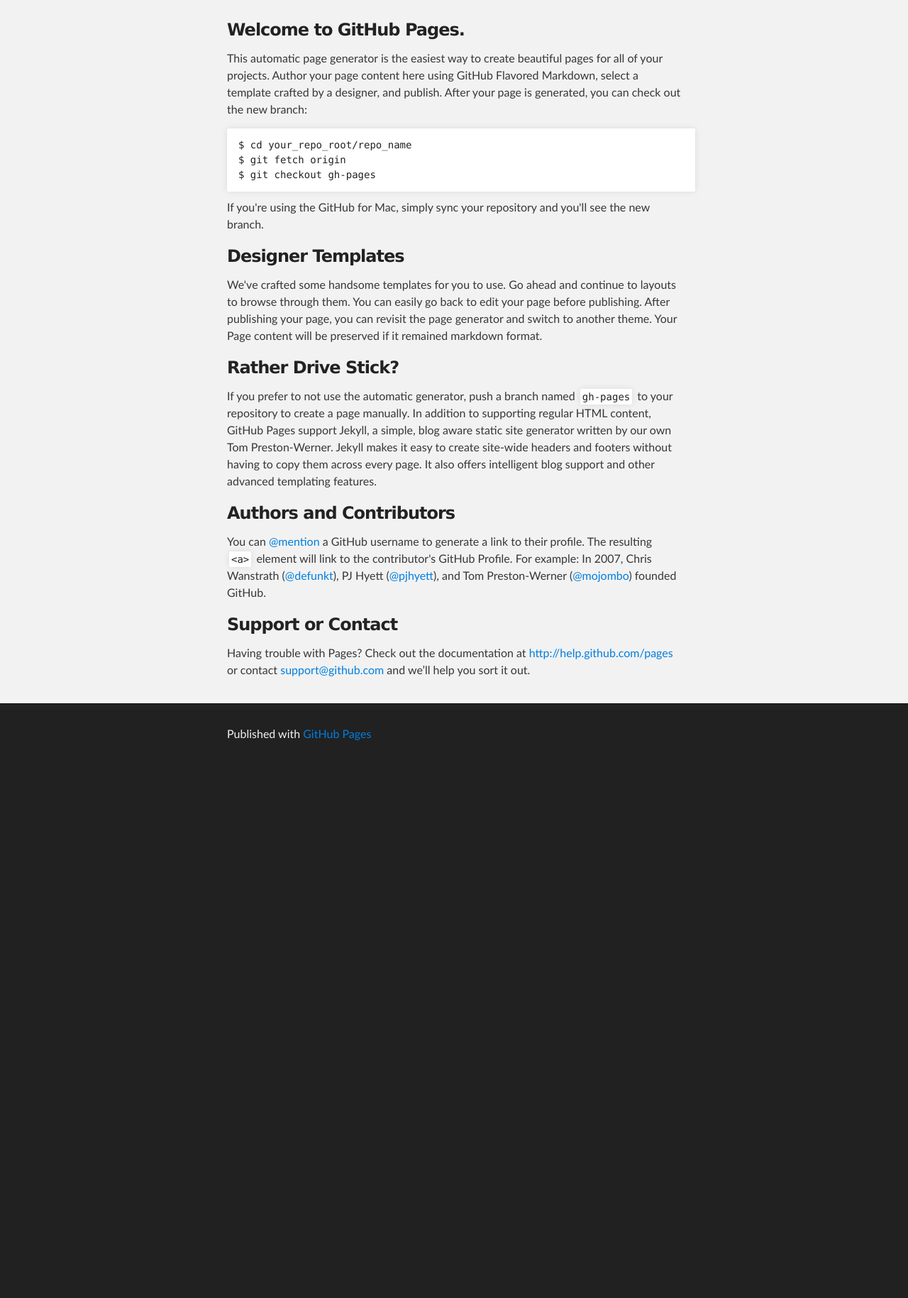
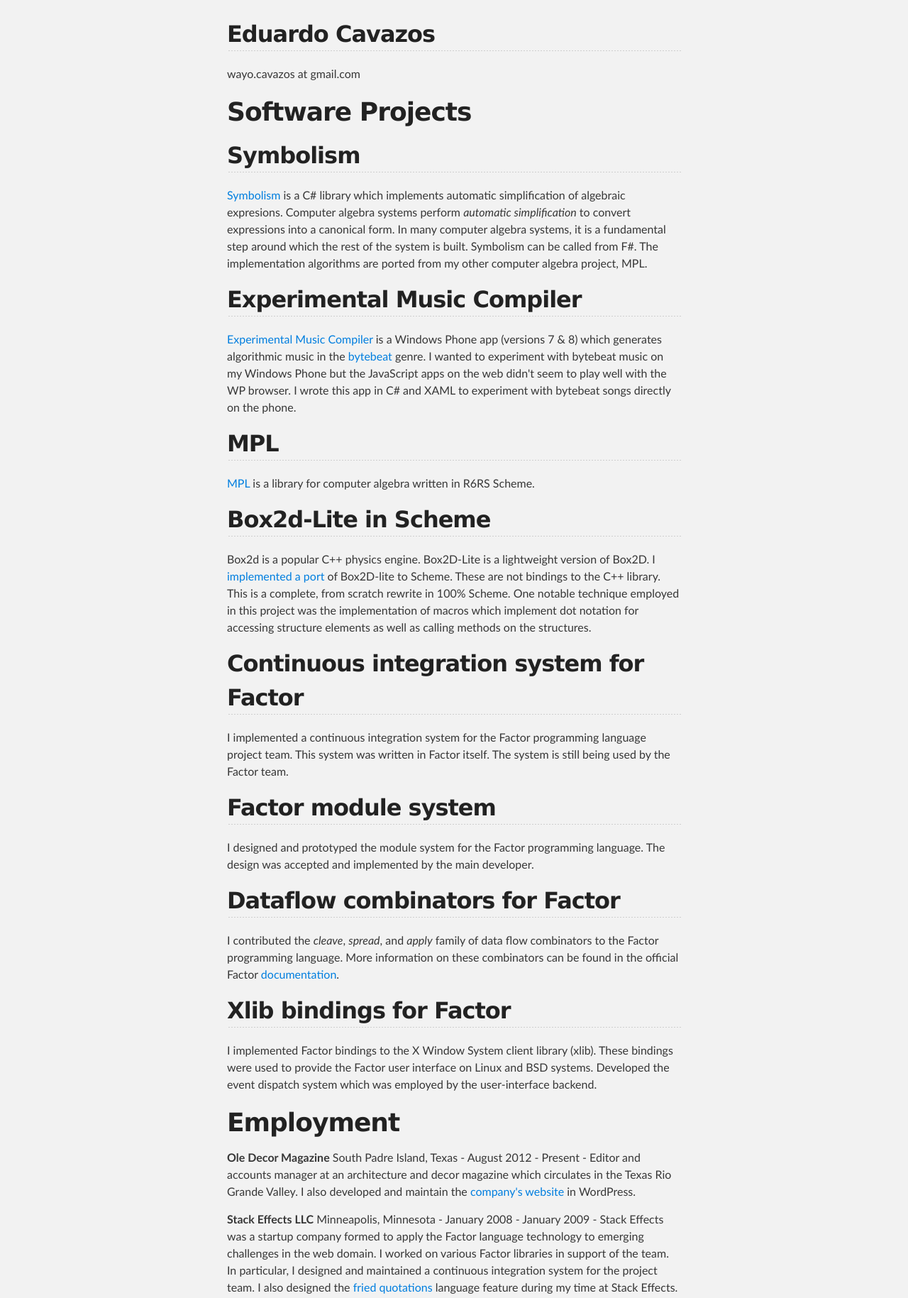
Before and after one commit to dharmatech/dharmatech.github.io, a plain HTML site: page index.html in a window 1280 px wide. Shown: the part 200-2029 px from the top of the page at 71% size. Before the commit the page ends 1281 px from the top, so only its background shows below. Drawn offline with Linux system fonts and the light colour scheme.

Commit message:
Replace master branch with page content via GitHub

```diff
--- a/index.html
+++ b/index.html
@@ -27,32 +27,59 @@
     <!-- MAIN CONTENT -->
     <div id="main_content_wrap" class="outer">
       <section id="main_content" class="inner">
-        <h3>Welcome to GitHub Pages.</h3>
+        <h2>Eduardo Cavazos</h2>
 
-<p>This automatic page generator is the easiest way to create beautiful pages for all of your projects. Author your page content here using GitHub Flavored Markdown, select a template crafted by a designer, and publish. After your page is generated, you can check out the new branch:</p>
+<p>wayo.cavazos at gmail.com</p>
 
-<pre><code>$ cd your_repo_root/repo_name
-$ git fetch origin
-$ git checkout gh-pages
-</code></pre>
+<h1>Software Projects</h1>
 
-<p>If you're using the GitHub for Mac, simply sync your repository and you'll see the new branch.</p>
+<h2>Symbolism</h2>
 
-<h3>Designer Templates</h3>
+<p><a href="https://github.com/dharmatech/Symbolism">Symbolism</a> is a C# library which implements automatic simplification of algebraic expresions. Computer algebra systems perform <em>automatic simplification</em> to convert expressions into a canonical form. In many computer algebra systems, it is a fundamental step around which the rest of the system is built. Symbolism can be called from F#. The implementation algorithms are ported from my other computer algebra project, MPL.</p>
 
-<p>We've crafted some handsome templates for you to use. Go ahead and continue to layouts to browse through them. You can easily go back to edit your page before publishing. After publishing your page, you can revisit the page generator and switch to another theme. Your Page content will be preserved if it remained markdown format.</p>
+<h2>Experimental Music Compiler</h2>
 
-<h3>Rather Drive Stick?</h3>
+<p><a href="http://www.windowsphone.com/en-us/store/app/experimental-music-compiler/370af565-51c8-4cd0-af6a-32d1e9a6690a">Experimental Music Compiler</a> is a Windows Phone app (versions 7 &amp; 8) which generates algorithmic music in the <a href="http://canonical.org/%7Ekragen/bytebeat/">bytebeat</a> genre. I wanted to experiment with bytebeat music on my Windows Phone but the JavaScript apps on the web didn't seem to play well with the WP browser. I wrote this app in C# and XAML to experiment with bytebeat songs directly on the phone.</p>
 
-<p>If you prefer to not use the automatic generator, push a branch named <code>gh-pages</code> to your repository to create a page manually. In addition to supporting regular HTML content, GitHub Pages support Jekyll, a simple, blog aware static site generator written by our own Tom Preston-Werner. Jekyll makes it easy to create site-wide headers and footers without having to copy them across every page. It also offers intelligent blog support and other advanced templating features.</p>
+<h2>MPL</h2>
 
-<h3>Authors and Contributors</h3>
+<p><a href="https://github.com/dharmatech/mpl">MPL</a> is a library for computer algebra written in R6RS Scheme.</p>
 
-<p>You can <a href="https://github.com/blog/821" class="user-mention">@mention</a> a GitHub username to generate a link to their profile. The resulting <code>&lt;a&gt;</code> element will link to the contributor's GitHub Profile. For example: In 2007, Chris Wanstrath (<a href="https://github.com/defunkt" class="user-mention">@defunkt</a>), PJ Hyett (<a href="https://github.com/pjhyett" class="user-mention">@pjhyett</a>), and Tom Preston-Werner (<a href="https://github.com/mojombo" class="user-mention">@mojombo</a>) founded GitHub.</p>
+<h2>Box2d-Lite in Scheme</h2>
 
-<h3>Support or Contact</h3>
+<p>Box2d is a popular C++ physics engine. Box2D-Lite is a lightweight version of Box2D. I <a href="https://github.com/dharmatech/box2d-lite">implemented a port</a> of Box2D-lite to Scheme. These are not bindings to the C++ library. This is a complete, from scratch rewrite in 100% Scheme. One notable technique employed in this project was the implementation of macros which implement dot notation for accessing structure elements as well as calling methods on the structures.</p>
 
-<p>Having trouble with Pages? Check out the documentation at <a href="http://help.github.com/pages">http://help.github.com/pages</a> or contact <a href="mailto:support@github.com">support@github.com</a> and we’ll help you sort it out.</p>
+<h2>Continuous integration system for Factor</h2>
+
+<p>I implemented a continuous integration system for the Factor programming language project team. This system was written in Factor itself. The system is still being used by the Factor team.</p>
+
+<h2>Factor module system</h2>
+
+<p>I designed and prototyped the module system for the Factor programming language. The design was accepted and implemented by the main developer.</p>
+
+<h2>Dataflow combinators for Factor</h2>
+
+<p>I contributed the <em>cleave</em>, <em>spread</em>, and <em>apply</em> family of data flow combinators to the Factor programming language. More information on these combinators can be found in the official Factor <a href="http://docs.factorcode.org/content/article-dataflow-combinators.html">documentation</a>.</p>
+
+<h2>Xlib bindings for Factor</h2>
+
+<p>I implemented Factor bindings to the X Window System client library (xlib). These bindings were used to provide the Factor user interface on Linux and BSD systems. Developed the event dispatch system which was employed by the user-interface backend.</p>
+
+<h1>Employment</h1>
+
+<p><strong>Ole Decor Magazine</strong> South Padre Island, Texas - August 2012 - Present - Editor and accounts manager at an architecture and decor magazine which circulates in the Texas Rio Grande Valley. I also developed and maintain the <a href="http://oledecor.com">company's website</a> in WordPress.</p>
+
+<p><strong>Stack Effects LLC</strong> Minneapolis, Minnesota - January 2008 - January 2009 - Stack Effects was a startup company formed to apply the Factor language technology to emerging challenges in the web domain. I worked on various Factor libraries in support of the team. In particular, I designed and maintained a continuous integration system for the project team. I also designed the <a href="http://docs.factorcode.org/content/article-fry.html">fried quotations</a> language feature during my time at Stack Effects.</p>
+
+<p><strong>IBM/Tivoli Systems</strong> Austin, Texas - December 1999 - May 2003 - Systems administrator for a software verification lab. Managed Linux, Solaris, HP-UX, AIX, and Windows NT servers and workstations in a test environment. Recreated customer scenarios in a lab environment.</p>
+
+<p><strong>Illuminati Online</strong> June 1998 - December 1999 - Customer support engineer (phone &amp; email) for an internet service provider in Austin, Texas.</p>
+
+<h1>Education</h1>
+
+<p>Studied computer engineering at Texas A&amp;M College Station for two years (1996-1998). Had a 3.5 GPA upon exit.</p>
+
+<p>High school dipoloma from Hanna High School in Brownsville, Texas.</p>
       </section>
     </div>
 
```
Also changed, not shown: params.json (+1 -1 lines).
